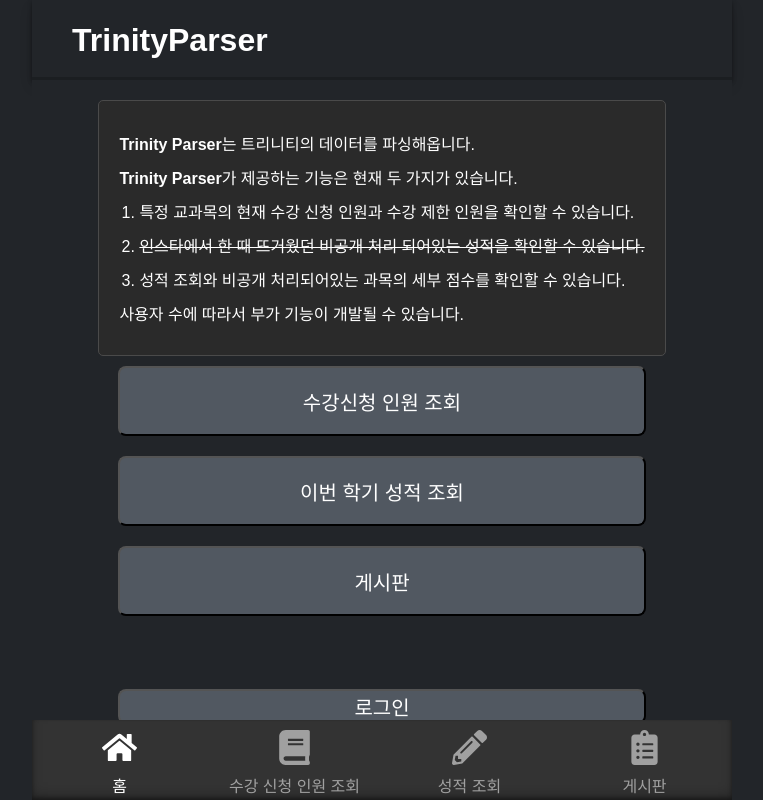
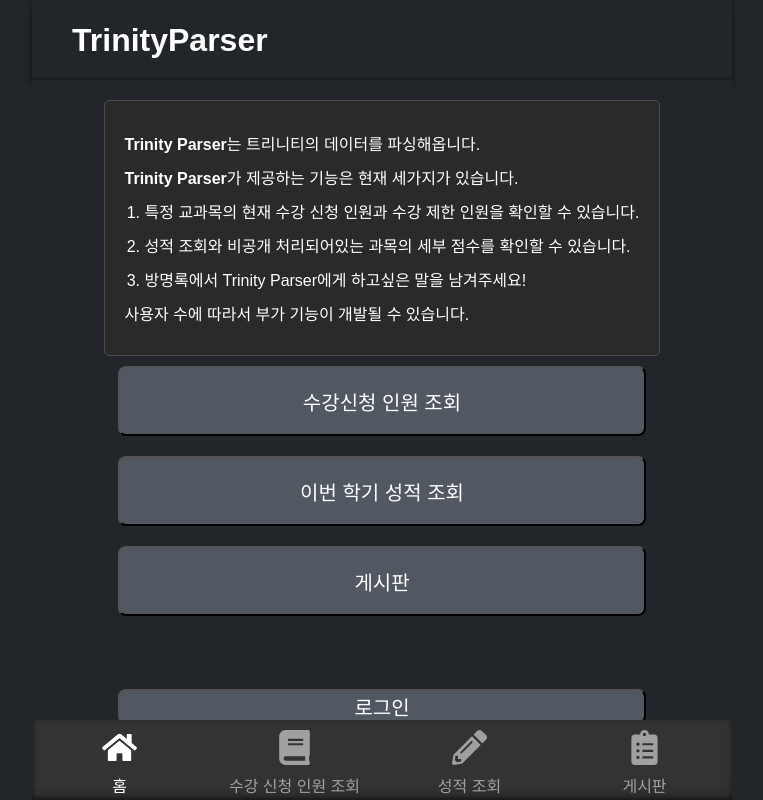
Before and after one commit to KECO-00/TrinityParser, a React (Vite) app: page / in a window 1280 px wide. Shown: the whole page, without its empty margins (258-1021 px from the left). Built offline with nearby package versions, Linux system fonts and the light colour scheme; no server answers.

Commit message:
chore: 홈화면 안내 문구 수정

```diff
--- a/src/pages/HomePage.tsx
+++ b/src/pages/HomePage.tsx
@@ -39,11 +39,11 @@ export default function Homepage (props: IHomepageProps) {
     <>
       <div className="info-box">
         <p><strong>Trinity Parser</strong>는 트리니티의 데이터를 파싱해옵니다.</p>
-        <p><strong>Trinity Parser</strong>가 제공하는 기능은 현재 두 가지가 있습니다.</p>
+        <p><strong>Trinity Parser</strong>가 제공하는 기능은 현재 세가지가 있습니다.</p>
         <ol>
             <li>특정 교과목의 현재 수강 신청 인원과 수강 제한 인원을 확인할 수 있습니다.</li>
-            <li className="text-canceled">인스타에서 한 때 뜨거웠던 비공개 처리 되어있는 성적을 확인할 수 있습니다.</li>
             <li>성적 조회와 비공개 처리되어있는 과목의 세부 점수를 확인할 수 있습니다.</li>
+            <li>방명록에서 Trinity Parser에게 하고싶은 말을 남겨주세요! </li>
         </ol>
         <p>사용자 수에 따라서 부가 기능이 개발될 수 있습니다.</p>
     </div>
```
